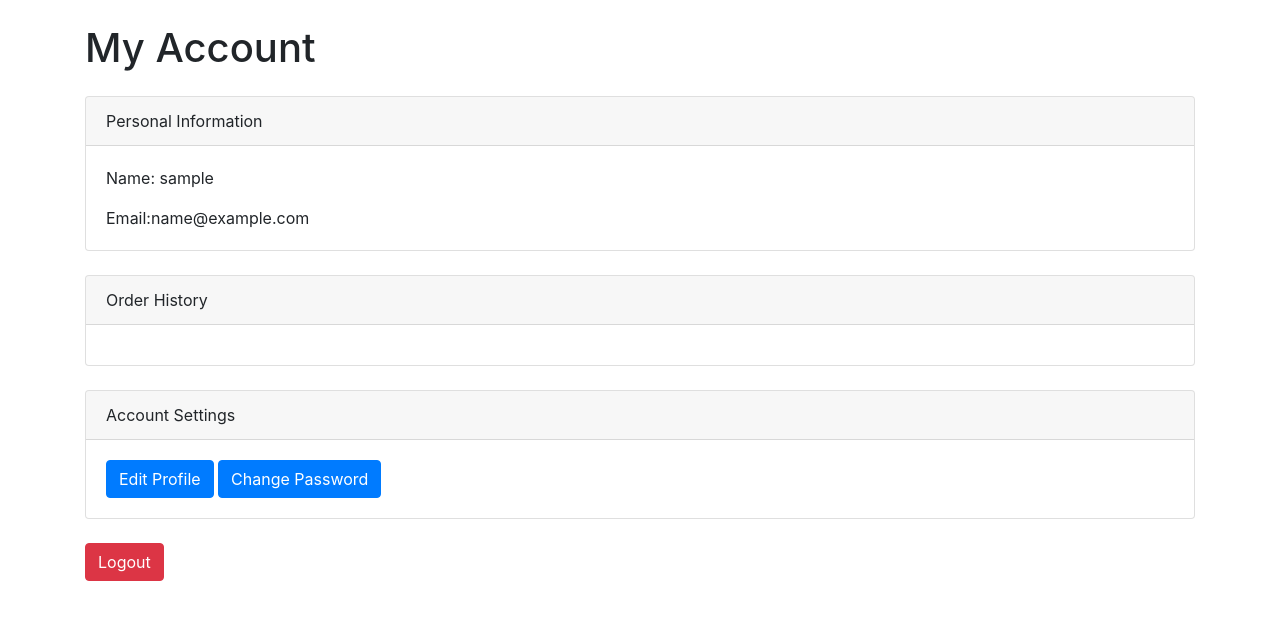
After one commit to aditya0271/Hexa-shopping, a PHP site: page /my-account.php in a window 1280 px wide. The commit adds this page. Shown: the top 620 px of the page. Run offline with PHP 8.4, Linux system fonts and the light colour scheme; the visitor is signed in with stand-in values (Sample User, id 1); data that the repository does not hold is empty; some libraries are stand-ins or nearby versions.

Commit message:
first commit

```diff
--- /dev/null
+++ b/my-account.php
@@ -0,0 +1,56 @@
+<?php
+include ('includes/config.php');
+?>
+<!DOCTYPE html>
+<html lang="en">
+<head>
+    <meta charset="UTF-8">
+    <meta name="viewport" content="width=device-width, initial-scale=1.0">
+    <title>My Account</title>
+    <link rel="stylesheet" href="https://stackpath.bootstrapcdn.com/bootstrap/4.5.2/css/bootstrap.min.css">
+</head>
+<body>
+    <div class="container">
+        <h1 class="mt-4 mb-4">My Account</h1>
+        <!-- Personal Information Section -->
+        <div class="card mb-4">
+            <div class="card-header">
+                Personal Information
+            </div>
+            <div class="card-body">
+                <p class="card-text">Name: <?php echo  $_SESSION['username']?></p>
+                <p class="card-text">Email:<?php echo $_SESSION['email']; ?></p>
+                <!-- Add more personal information as needed -->
+            </div>
+        </div>
+        <!-- Order History Section -->
+        <div class="card mb-4">
+            <div class="card-header">
+                Order History
+            </div>
+            <div class="card-body">
+                <?php foreach ($orders as $order): ?>
+                    <p class="card-text">Order ID: <?php echo $order['order_id']; ?> | Total: <?php echo $order['total']; ?></p>
+                    <!-- Add more order details as needed -->
+                <?php endforeach; ?>
+            </div>
+        </div>
+        <!-- Account Settings Section -->
+        <div class="card mb-4">
+            <div class="card-header">
+                Account Settings
+            </div>
+            <div class="card-body">
+                <a href="edit_profile.php" class="btn btn-primary">Edit Profile</a>
+                <a href="change_password.php" class="btn btn-primary">Change Password</a>
+                <!-- Add more settings options -->
+            </div>
+        </div>
+        <!-- Logout Section -->
+        <a href="logout.php" class="btn btn-danger">Logout</a>
+    </div>
+    <script src="https://code.jquery.com/jquery-3.5.1.slim.min.js"></script>
+    <script src="https://cdn.jsdelivr.net/npm/@popperjs/core@2.5.3/dist/umd/popper.min.js"></script>
+    <script src="https://stackpath.bootstrapcdn.com/bootstrap/4.5.2/js/bootstrap.min.js"></script>
+</body>
+</html>
```
Also changed, not shown: includes/header1.php (+10 -9 lines).
